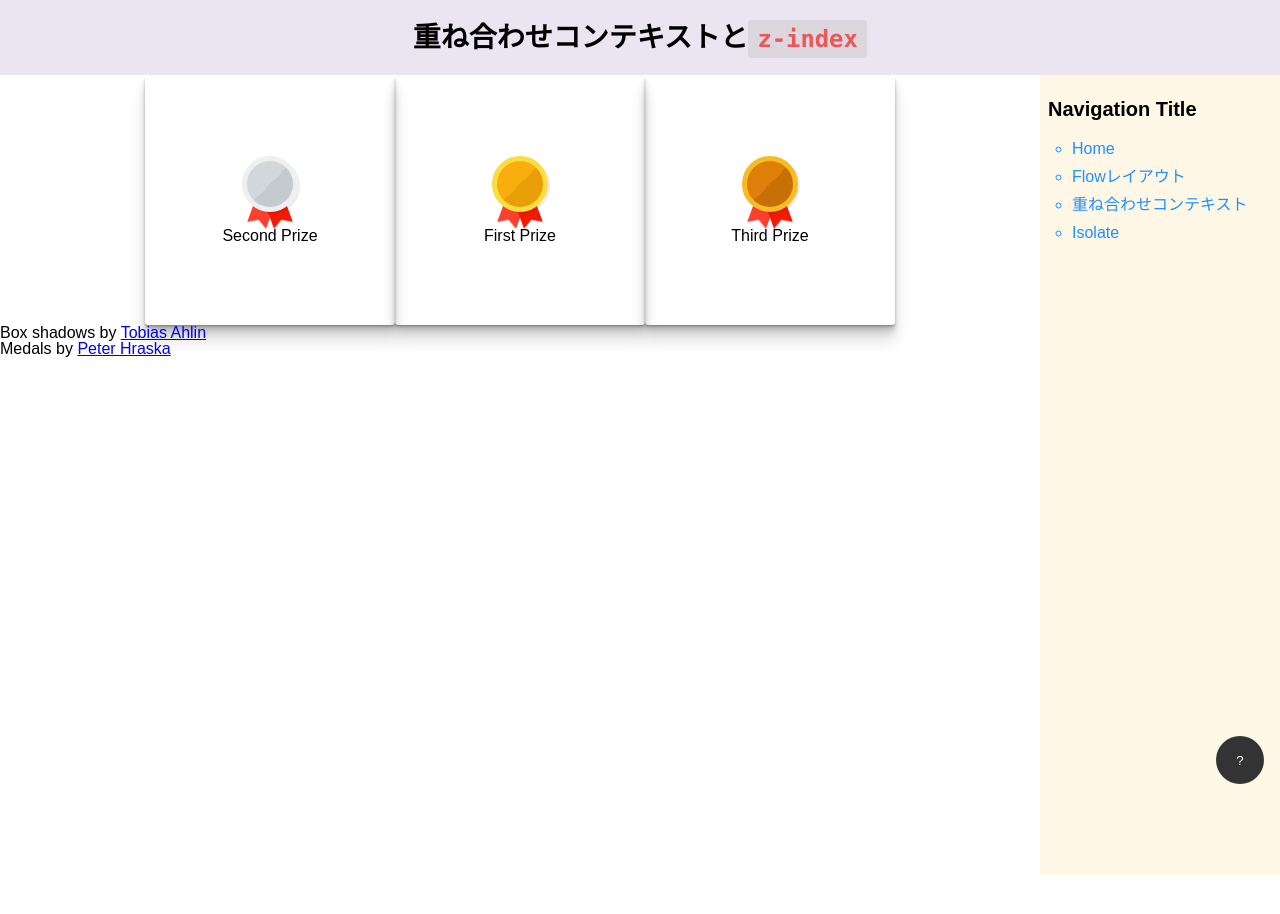
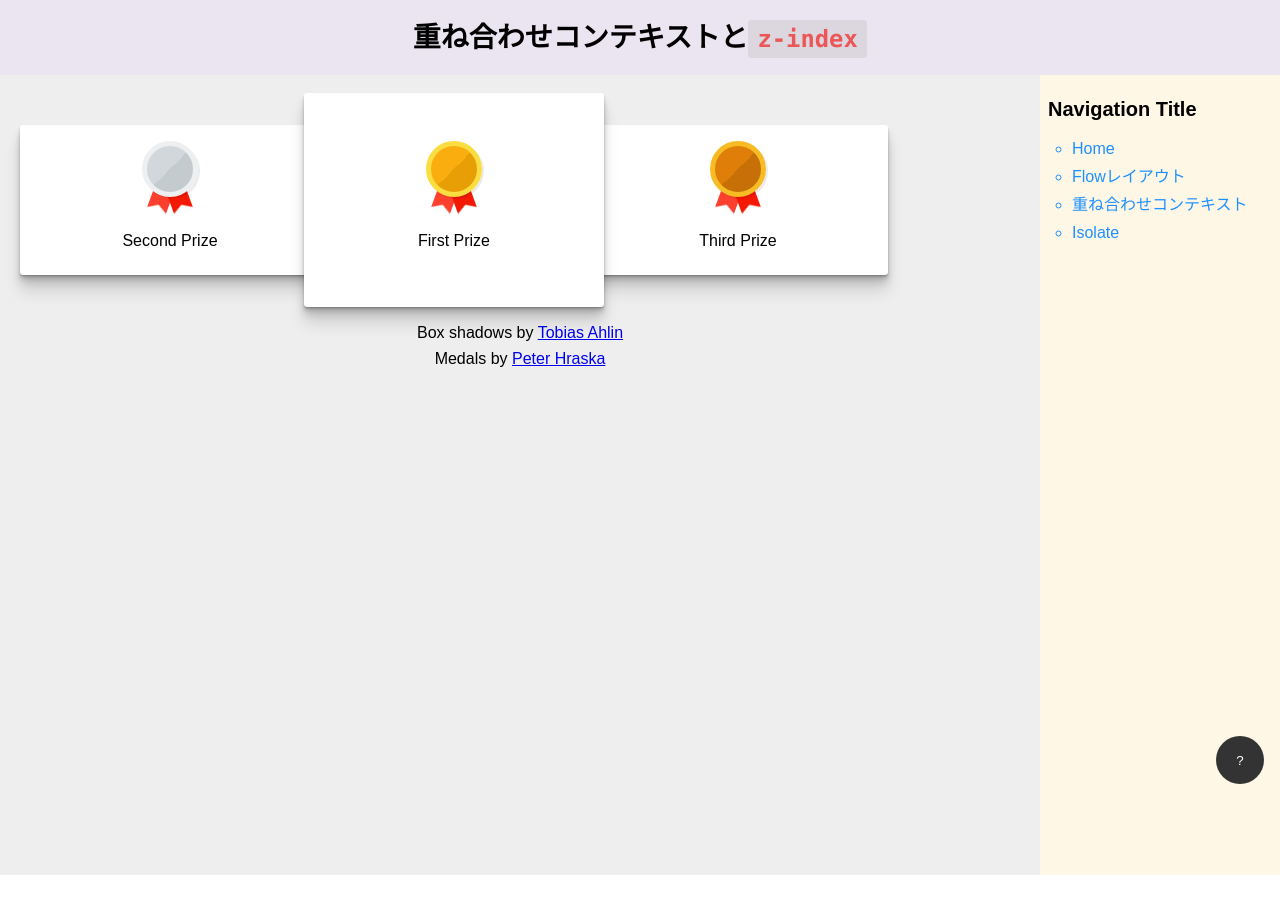
Before and after one commit to MFukazawa/stacking, a React (Create React App) app: page /isolate in a window 1280 px wide. Shown: the top 914 px of the page. Built offline with nearby package versions, Linux system fonts and the light colour scheme.

Commit message:
Update: Add medal props, update final styles. Fix isolate issues

```diff
--- a/src/App.js
+++ b/src/App.js
@@ -50,7 +50,7 @@ const Relative = styled.div`
   position: relative;
 `
 
-const Contents = styled.div`
+const Contents = styled.article`
   padding: 0 240px 0 0;
 `
 
--- a/src/GlobalStyles.js
+++ b/src/GlobalStyles.js
@@ -4,6 +4,10 @@ export default createGlobalStyle`
   *, *:before, *:after {
     box-sizing: border-box;
     font-family: sans-serif;
+  }
+
+  #root {
+    isolation: isolate;
   }
 
   /* http://meyerweb.com/eric/tools/css/reset/
--- a/src/components/Card.js
+++ b/src/components/Card.js
@@ -1,23 +1,29 @@
 import React from 'react'
 import styled from 'styled-components'
 
-const Card = ({children}) => {
+const Card = ({children, primary}) => {
   return (
-    <CardWrapper>
+    <CardWrapper primary={primary}>
       {children}
     </CardWrapper>
   )
 }
 
 const CardWrapper = styled.div`
-  width: 250px;
-  height: 250px;
+  max-width: 300px;
+  background: #fff;
+  padding: 16px 32px;
+  margin: ${p => p.primary ? '-32px -16px' : 0};
+  position: relative;
+  z-index: ${p => p.primary ? 2 : 1};
+  /* min-height: 250px; */
   border-radius: 3px;
   box-shadow: 0 1px 1px rgba(0,0,0,0.12),
               0 2px 2px rgba(0,0,0,0.12),
               0 4px 4px rgba(0,0,0,0.12),
               0 8px 8px rgba(0,0,0,0.12),
               0 16px 16px rgba(0,0,0,0.12);
+  flex: ${p => p.primary ? 1.25 : 1};
   display: flex;
   flex-direction: column;
   justify-content: center;
--- a/src/components/Medal.js
+++ b/src/components/Medal.js
@@ -10,7 +10,7 @@ const Medal = ({ children, gold, silver }) => {
       <RibbonLeft></RibbonLeft>
       <RibbonRight></RibbonRight>
     </MedalBase>
-    <div>{children}</div>
+    <MedalLabel>{children}</MedalLabel>
     </>
   );
 };
@@ -72,4 +72,8 @@ const RibbonRight = styled(Ribbon)`
   transform: rotate(-20deg) translateZ(-48px);
 `;
 
+const MedalLabel = styled.p`
+  margin: 20px 0 10px;
+`
+
 export default Medal;
--- a/src/pages/flow.js
+++ b/src/pages/flow.js
@@ -6,8 +6,8 @@ const Flow = () => {
   return (
       <MainContent>
         <FlowContainer>
-          <BoxOne>これ読んでね</BoxOne>
-          <BoxTwo style={{ marginTop: `-${negativeMargin}px`}}>これも読んでね</BoxTwo>
+          <BoxTwo>2</BoxTwo>
+          <BoxOne style={{ marginTop: `-${negativeMargin}px`}}>1</BoxOne>
         </FlowContainer>
 
         <InputContainer>
@@ -37,14 +37,14 @@ const FlowBox = styled.div`
 const BoxOne = styled(FlowBox)`
   background: hsl(271deg 56% 33%);
   color: #fff;
-  position: relative;
-  z-index: 1;
+  /* position: relative; */
+  /* z-index: 1; */
 `
 
 const BoxTwo = styled(FlowBox)`
   margin: 0 0 0 50px;
   background: hsl(41deg 98% 57%);
-  position: relative;
+  /* position: relative; */
 `
 
 const MainContent = styled.main`
--- a/src/pages/isolate.js
+++ b/src/pages/isolate.js
@@ -5,38 +5,49 @@ import Medal from '../components/Medal';
 
 const Isolate = () => {
   return (
-    <div>
+    <IsolateWrapper>
       <MedalContainer>
         <Card>
           <Medal silver>Second Prize</Medal>
         </Card>
-        <Card>
+        <Card primary>
           <Medal gold>First Prize</Medal>
         </Card>
         <Card>
           <Medal>Third Prize</Medal>
         </Card>
       </MedalContainer>
-      <p>
+      <Credits>
         Box shadows by{' '}
         <a href='https://tobiasahlin.com/blog/layered-smooth-box-shadows/'>
           Tobias Ahlin
         </a>
-      </p>
-      <p>
+      </Credits>
+      <Credits>
         Medals by{' '}
         <a href='https://codepen.io/ViRPo/pen/WNNoRKB?editors=1100'>
           Peter Hraska
         </a>
-      </p>
-    </div>
+      </Credits>
+    </IsolateWrapper>
   );
 };
 
+const IsolateWrapper = styled.div`
+  background: #eee;
+  height: 100vh;
+  padding: 0 20px;
+  isolation: isolate;
+`
+
+const Credits = styled.p`
+  text-align: center;
+  margin: 0 0 10px;
+`
+
 const MedalContainer = styled.div`
   display: flex;
-  justify-content: center;
-  align-items: center;
+  padding: 50px 0;
 `;
 
 export default Isolate;
```
